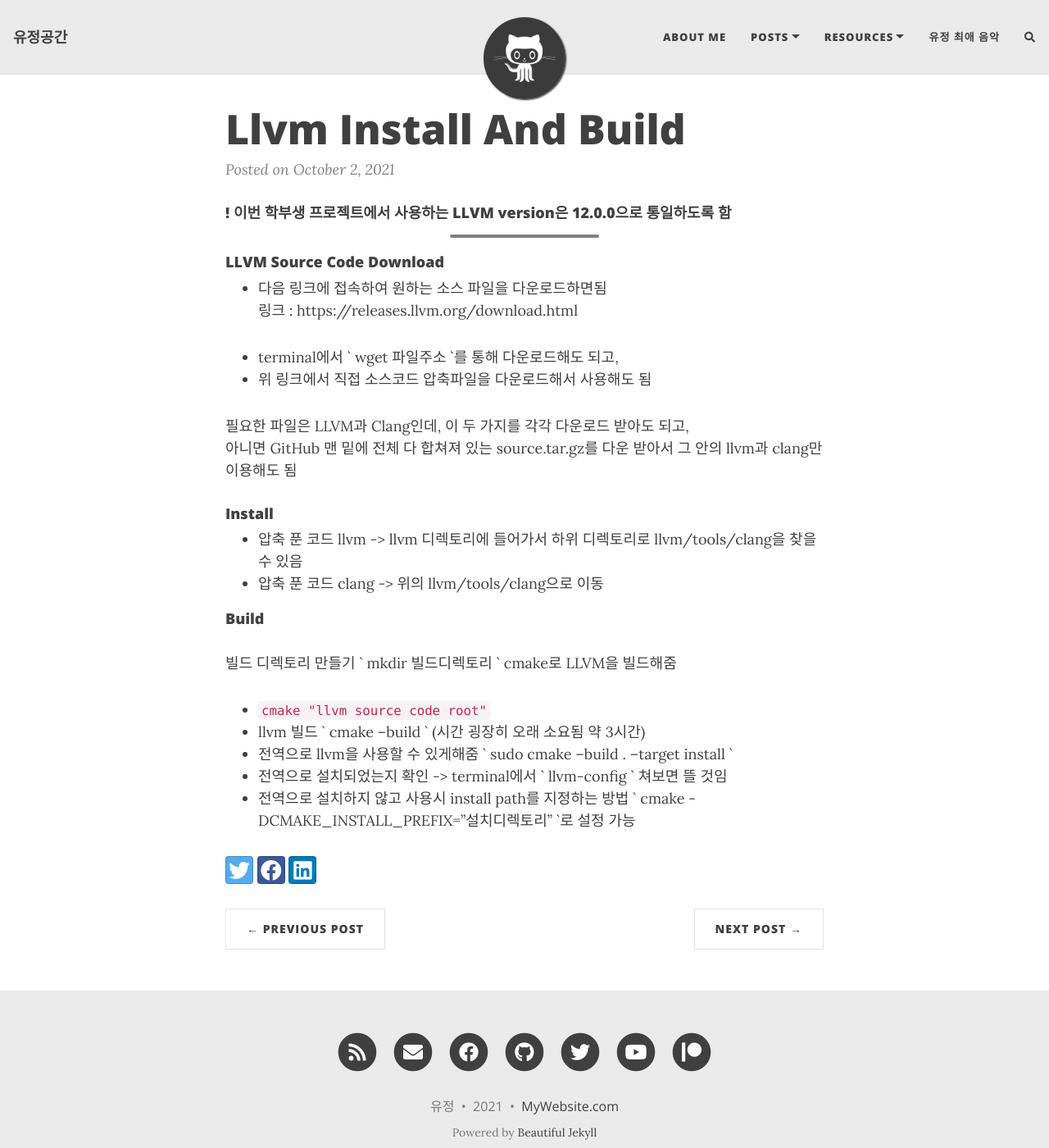
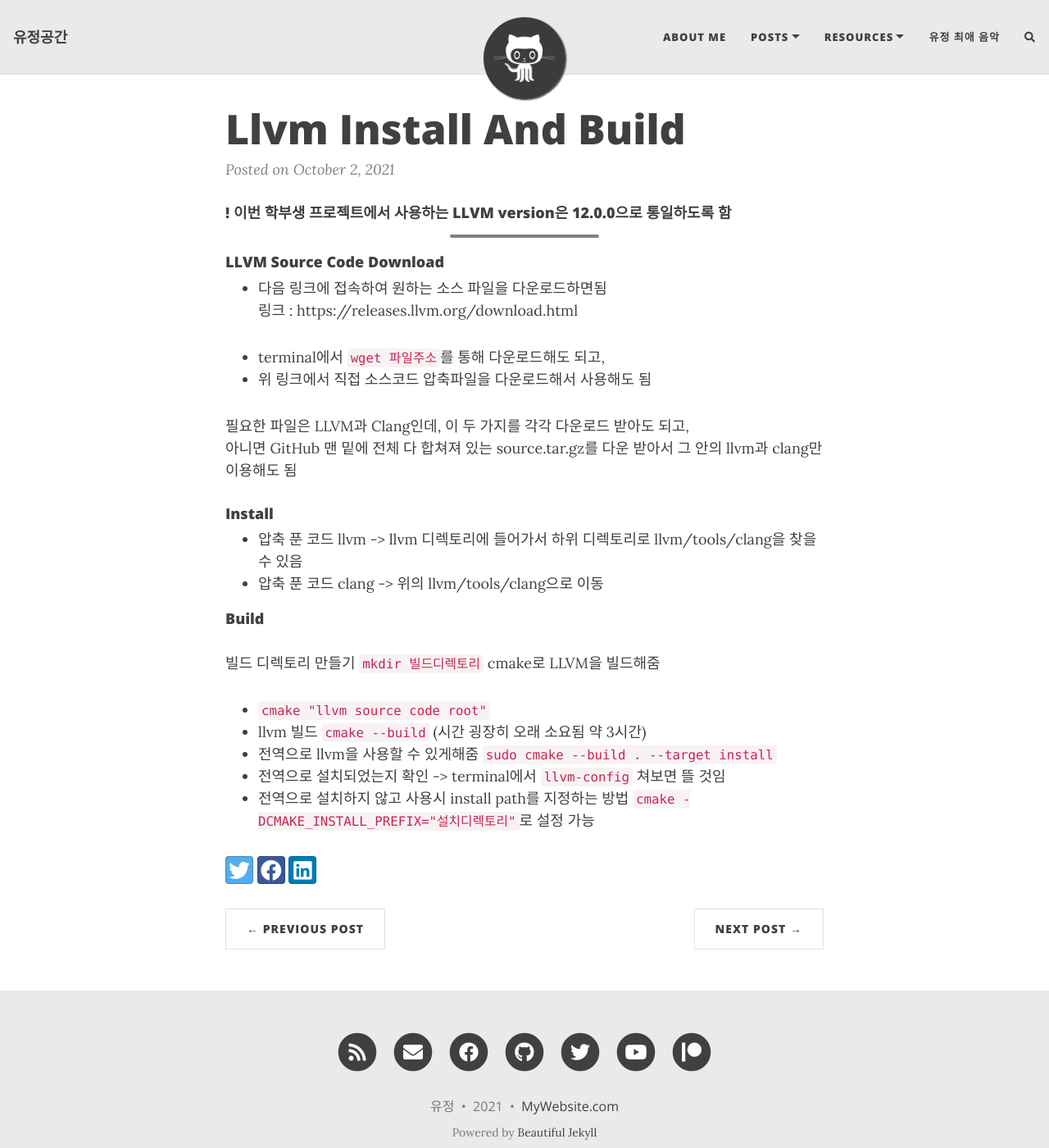
Before and after one commit to jaeun-nyj/jaeun-nyj.github.io, a Jekyll site: the page built from _posts/plaslab/2021-10-02-LLVM-Install-and-Build.md, in a window 1280 px wide and 1400 px high. Shown: the whole window at 82% size. Built offline with Jekyll 4.4.1, drawn with Linux system fonts in a browser that asks for light colours; nearby versions of some CDN libraries; comment, search, counter and statistics services are not loaded.

````diff
--- a/_posts/plaslab/2021-10-02-LLVM-Install-and-Build.md
+++ b/_posts/plaslab/2021-10-02-LLVM-Install-and-Build.md
@@ -6,7 +6,7 @@
 - 다음 링크에 접속하여 원하는 소스 파일을 다운로드하면됨
 링크 : https://releases.llvm.org/download.html
 
-- terminal에서 ` wget 파일주소 `를 통해 다운로드해도 되고,
+- terminal에서 ``` wget 파일주소 ```를 통해 다운로드해도 되고,
 - 위 링크에서 직접 소스코드 압축파일을 다운로드해서 사용해도 됨
 
 필요한 파일은 LLVM과 Clang인데, 이 두 가지를 각각 다운로드 받아도 되고,
@@ -17,10 +17,10 @@
 - 압축 푼 코드 clang -> 위의 llvm/tools/clang으로 이동
 
 #### Build
-빌드 디렉토리 만들기 ` mkdir 빌드디렉토리 `
+빌드 디렉토리 만들기 ``` mkdir 빌드디렉토리 ```
 cmake로 LLVM을 빌드해줌
 - ``` cmake "llvm source code root" ```
-- llvm 빌드 ` cmake --build ` (시간 굉장히 오래 소요됨 약 3시간)
-- 전역으로 llvm을 사용할 수 있게해줌 ` sudo cmake --build . --target install `
-- 전역으로 설치되었는지 확인 -> terminal에서 ` llvm-config ` 쳐보면 뜰 것임
-- 전역으로 설치하지 않고 사용시 install path를 지정하는 방법 ` cmake -DCMAKE_INSTALL_PREFIX="설치디렉토리" `로 설정 가능
+- llvm 빌드 ``` cmake --build ``` (시간 굉장히 오래 소요됨 약 3시간)
+- 전역으로 llvm을 사용할 수 있게해줌 ``` sudo cmake --build . --target install ```
+- 전역으로 설치되었는지 확인 -> terminal에서 ``` llvm-config ``` 쳐보면 뜰 것임
+- 전역으로 설치하지 않고 사용시 install path를 지정하는 방법 ``` cmake -DCMAKE_INSTALL_PREFIX="설치디렉토리" ```로 설정 가능
````
